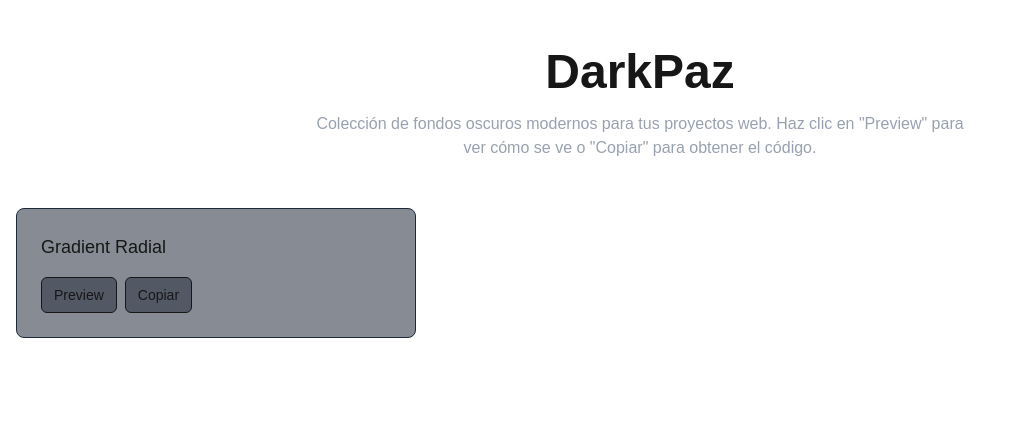
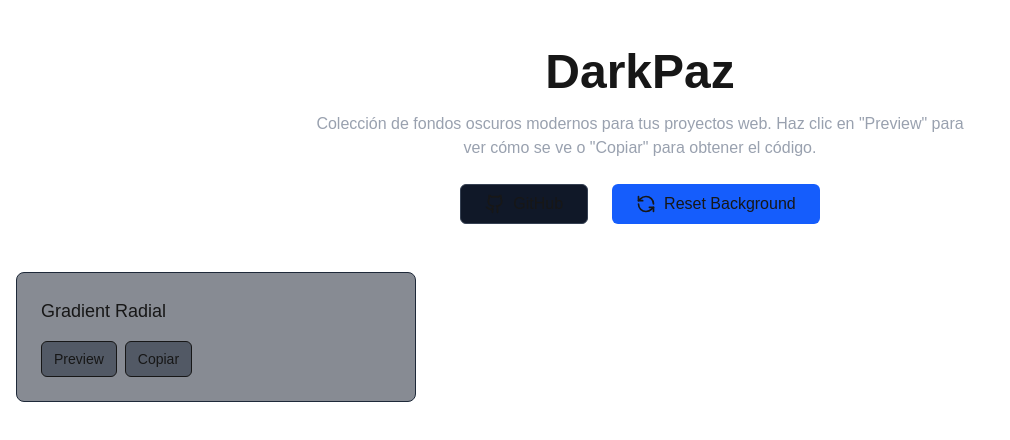
Before and after one commit to RogerAlejandro/dark-place, a Next.js app: page / in a window 1280 px wide. Shown: the top 440 px of the page, without its empty margins (0-1010 px from the left). Built offline with nearby package versions, Linux system fonts and the light colour scheme.

Commit message:
add de botones gitub y reset.  animaciones

```diff
--- a/src/app/page.tsx
+++ b/src/app/page.tsx
@@ -34,9 +34,44 @@
         <h1 className="mb-4 text-4xl font-bold md:text-5xl">
           DarkPaz
         </h1>
-        <p className="mx-auto max-w-2xl text-gray-400">
+        <p className="mx-auto max-w-2xl text-gray-400 mb-6">
           Colección de fondos oscuros modernos para tus proyectos web. Haz clic en &quot;Preview&quot; para ver cómo se ve o &quot;Copiar&quot; para obtener el código.
         </p>
+        <div className="flex gap-6 justify-center mt-2">
+          <div className="relative group">
+            <div className="absolute -inset-0.5 bg-gradient-to-r from-gray-500/30 to-transparent rounded-lg opacity-0 group-hover:opacity-70 blur-sm transition-all duration-300 group-hover:duration-500"></div>
+            <Button
+              variant="outline"
+              size="default"
+              className="relative bg-gray-900 hover:bg-gray-800 border-gray-700 px-6 py-2 text-base font-medium transition-all duration-300 hover:scale-105"
+              onClick={() => {}}
+            >
+              <svg xmlns="http://www.w3.org/2000/svg" width="20" height="20" viewBox="0 0 24 24" fill="none" stroke="currentColor" strokeWidth="2" strokeLinecap="round" strokeLinejoin="round" className="mr-2">
+                <path d="M15 22v-4a4.8 4.8 0 0 0-1-3.5c3 0 6-2 6-5.5.08-1.25-.27-2.48-1-3.5.28-1.15.28-2.35 0-3.5 0 0-1 0-3 1.5-2.64-.5-5.36-.5-8 0C6 2 5 2 5 2c-.3 1.15-.3 2.35 0 3.5A5.403 5.403 0 0 0 4 9c0 3.5 3 5.5 6 5.5-.39.49-.68 1.05-.85 1.65-.17.6-.22 1.23-.15 1.85v4"></path>
+                <path d="M9 18c-4.51 2-5-2-7-2"></path>
+              </svg>
+              GitHub
+            </Button>
+          </div>
+
+          <div className="relative group">
+            <div className="absolute -inset-0.5 bg-gradient-to-r from-blue-500/40 via-blue-400/40 to-blue-600/40 rounded-lg opacity-0 group-hover:opacity-70 blur-sm transition-all duration-300 group-hover:duration-500"></div>
+            <Button
+              variant="default"
+              size="default"
+              className="relative bg-blue-600 hover:bg-blue-700 px-6 py-2 text-base font-medium transition-all duration-300 hover:scale-105"
+              onClick={() => {}}
+            >
+              <svg xmlns="http://www.w3.org/2000/svg" width="20" height="20" viewBox="0 0 24 24" fill="none" stroke="currentColor" strokeWidth="2" strokeLinecap="round" strokeLinejoin="round" className="mr-2">
+                <path d="M21 12a9 9 0 0 0-9-9 9.75 9.75 0 0 0-6.74 2.74L3 8"></path>
+                <path d="M3 3v5h5"></path>
+                <path d="M3 12a9 9 0 0 0 9 9 9.75 9.75 0 0 0 6.74-2.74L21 16"></path>
+                <path d="M16 16h5v5"></path>
+              </svg>
+              Reset Background
+            </Button>
+          </div>
+        </div>
       </div>
 
       <div className="grid grid-cols-1 gap-6 sm:grid-cols-2 lg:grid-cols-3">
```
